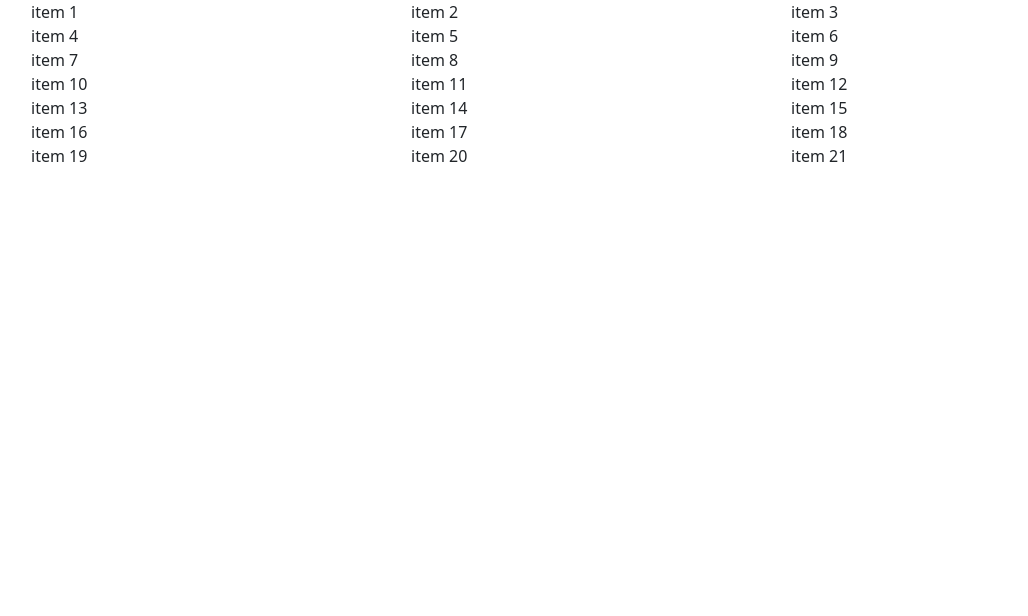
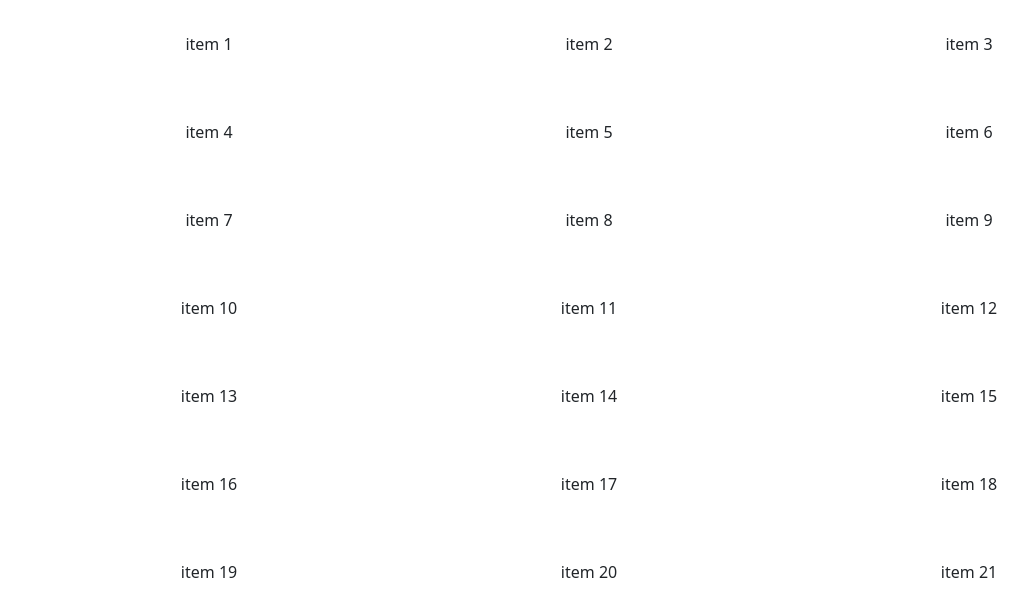
Before and after one commit to leon-luna-ray/image-gallery, a React (Create React App) app: page / in a window 1280 px wide. Shown: the top 616 px of the page, without its empty margins (51-1079 px from the left). Built offline with nearby package versions, Linux system fonts and the light colour scheme.

Commit message:
add stylesheet

```diff
--- a/src/components/App.js
+++ b/src/components/App.js
@@ -1,5 +1,6 @@
 import React from 'react';
 import ImageGrid from './ImageGrid';
+import '../styles/App.css';
 
 const App = () => {
   const data = [
--- a/src/components/ImageGrid.js
+++ b/src/components/ImageGrid.js
@@ -6,7 +6,9 @@ const ImageGrid = ({ data }) => {
   const renderImages = data.map((image, index) => {
     return (
       <Col key={index}>
-        {image} {index + 1}
+        <div className='grid-img'>
+          {image} {index + 1}
+        </div>
       </Col>
     );
   });
@@ -27,7 +29,9 @@ const ImageGrid = ({ data }) => {
     return renderedRows;
   };
 
-  return <Container>{renderRows(renderImages)}</Container>;
+  return (
+    <Container className='text-center'>{renderRows(renderImages)}</Container>
+  );
 };
 
 export default ImageGrid;
--- /dev/null
+++ b/src/styles/App.css
@@ -0,0 +1,3 @@
+.grid-img {
+  margin: 2rem;
+}
```
